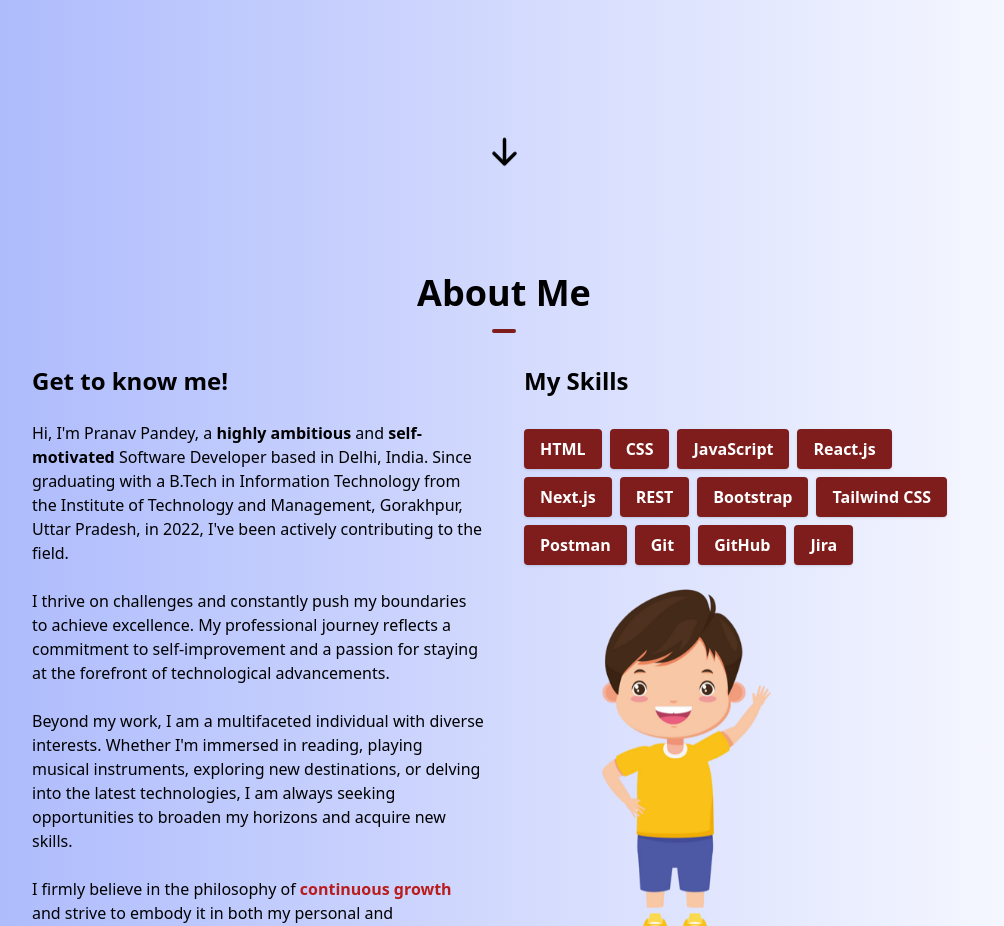
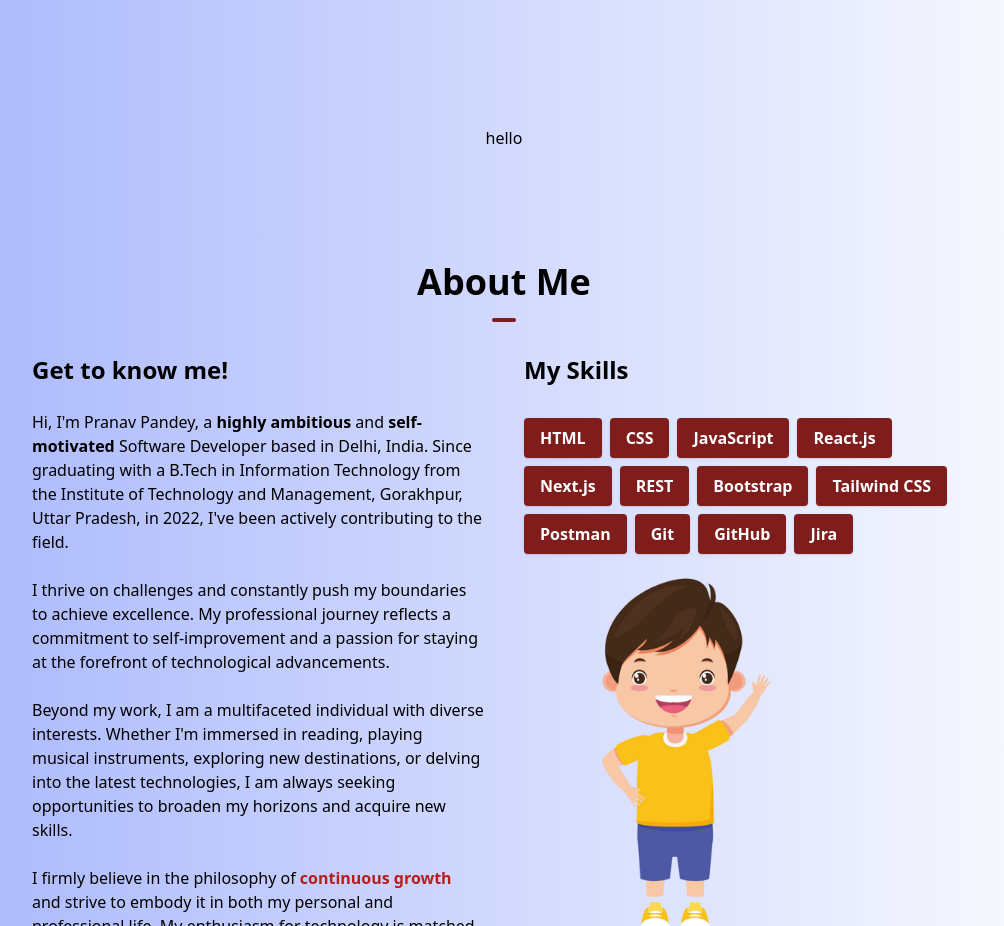
Before and after one commit to PranavPandey14/Portfolio, a Next.js app: page / in a window 1280 px wide. Shown: the part 780-1706 px from the top of the page, without its empty margins (136-1140 px from the left). Built offline with nearby package versions, Linux system fonts and the light colour scheme.

Commit message:
bug fixes

```diff
--- a/components/HeroSection.tsx
+++ b/components/HeroSection.tsx
@@ -45,7 +45,7 @@ const HeroSection = () => {
           offset={-100}
           duration={500}
         >
-          <HiArrowDown size={35} className="animate-bounce" />
+          hello
         </Link>
       </div>
     </section>
```
